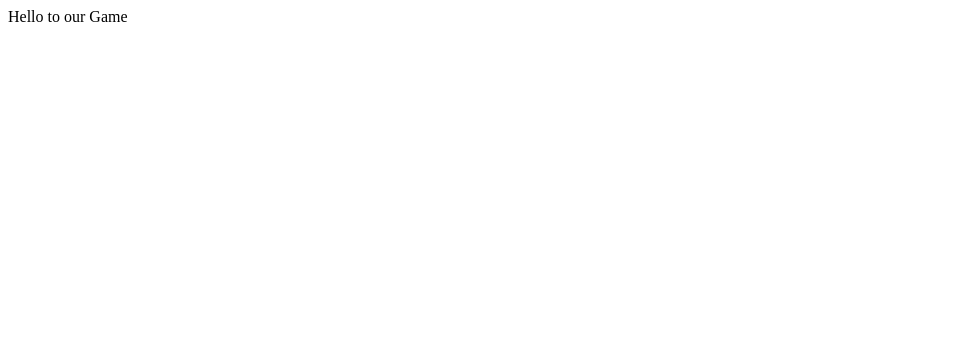
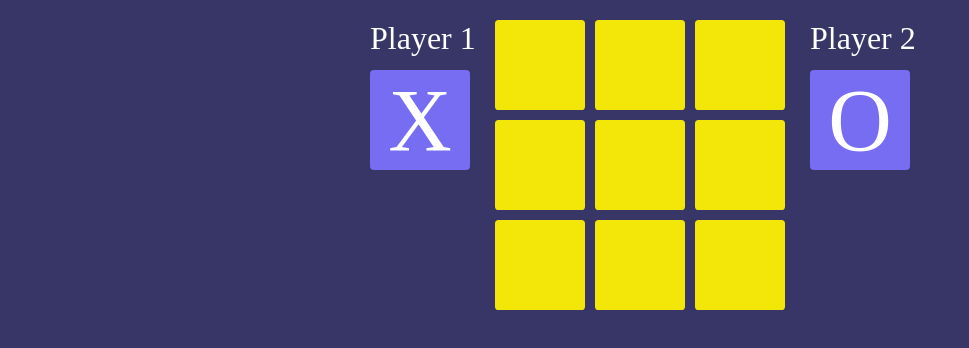
Before and after one commit to macnick/Tic-Tac-Toe-JS, a website: page index.html in a window 1280 px wide. Shown: the whole page, without its empty margins (0-969 px from the left). Drawn offline with Linux system fonts and the light colour scheme.

Commit message:
Create html board

```diff
--- a/assets/main.css
+++ b/assets/main.css
@@ -0,0 +1,55 @@
+html,
+body {
+  box-sizing: border-box;
+  background-color: #373666;
+  height: 100%;
+  padding: 10px;
+  margin: 0px;
+}
+.wrapper {
+  display: grid;
+  grid-template-columns: 150px auto 150px;
+  grid-template-rows: auto;
+  justify-content: center;
+  /* background-color: #373666; */
+}
+.container {
+  display: grid;
+  background-color: #373666;
+  /* border: 1px solid black; */
+  /* height: 100%; */
+  width: fit-content;
+  display: grid;
+  grid-gap: 10px;
+  grid-template-columns: repeat(3, 90px);
+  grid-template-rows: repeat(3, 90px);
+}
+.container > div {
+  display: flex;
+  justify-content: center;
+  align-items: center;
+  font-size: 2em;
+}
+.box {
+  background: #f2e709;
+  border-radius: 4%;
+}
+.player {
+  color: #fff;
+  font-size: 2em;
+  width: 130px;
+  height: 50px;
+  padding-left: 25px;
+}
+.symbol {
+  display: flex;
+  justify-content: center;
+  align-content: center;
+  background-color: #766df2;
+  width: 100px;
+  height: 100px;
+  border-radius: 4%;
+  margin-left: 25px;
+  color: #fff;
+  font-size: 5.5em;
+}
--- a/index.html
+++ b/index.html
@@ -3,10 +3,31 @@
   <head>
     <meta charset="UTF-8" />
     <meta name="viewport" content="width=device-width, initial-scale=1.0" />
+    <link rel="stylesheet" href="assets/main.css" />
     <title>Tic Tac Toe Game</title>
   </head>
   <body>
-    Hello to our Game
+    <div class="wrapper">
+      <div class="left">
+        <div class="player">Player 1</div>
+        <div class="symbol">X</div>
+      </div>
+      <div class="container">
+        <div class="box" id="0"></div>
+        <div class="box" id="1"></div>
+        <div class="box" id="2"></div>
+        <div class="box" id="3"></div>
+        <div class="box" id="4"></div>
+        <div class="box" id="5"></div>
+        <div class="box" id="6"></div>
+        <div class="box" id="7"></div>
+        <div class="box" id="8"></div>
+      </div>
+      <div class="right">
+        <div class="player">Player 2</div>
+        <div class="symbol">O</div>
+      </div>
+    </div>
     <script src="assets/index.js"></script>
   </body>
 </html>
```
